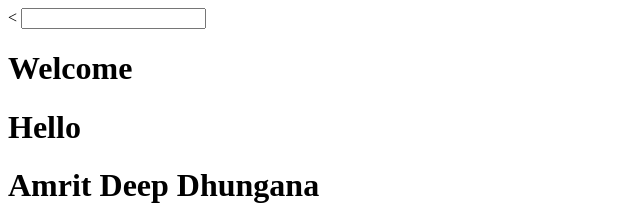
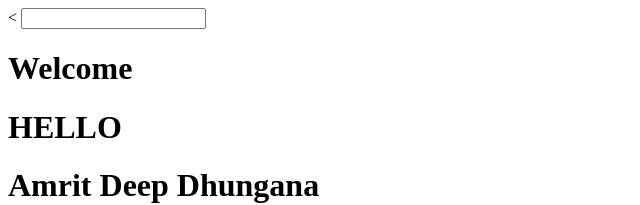
Before and after one commit to amritdeep/AngularJSDemo, a plain HTML site: page index.html in a window 1280 px wide. Shown: the top 205 px of the page, without its empty margins (0-640 px from the left). Drawn offline with nearby package versions, Linux system fonts and the light colour scheme.

Commit message:
Make name to display in uppercase

```diff
--- a/index.html
+++ b/index.html
@@ -12,7 +12,7 @@
 	<h1>Welcome {{name}}</h1>
 
 	<div ng-controller="GreetingController">
-		<h1>{{ greeting + name }}</h1>
+		<h1>{{ greeting + name | uppercase}}</h1>
 	</div>
 
 	<div ng-controller="MyController">
```
